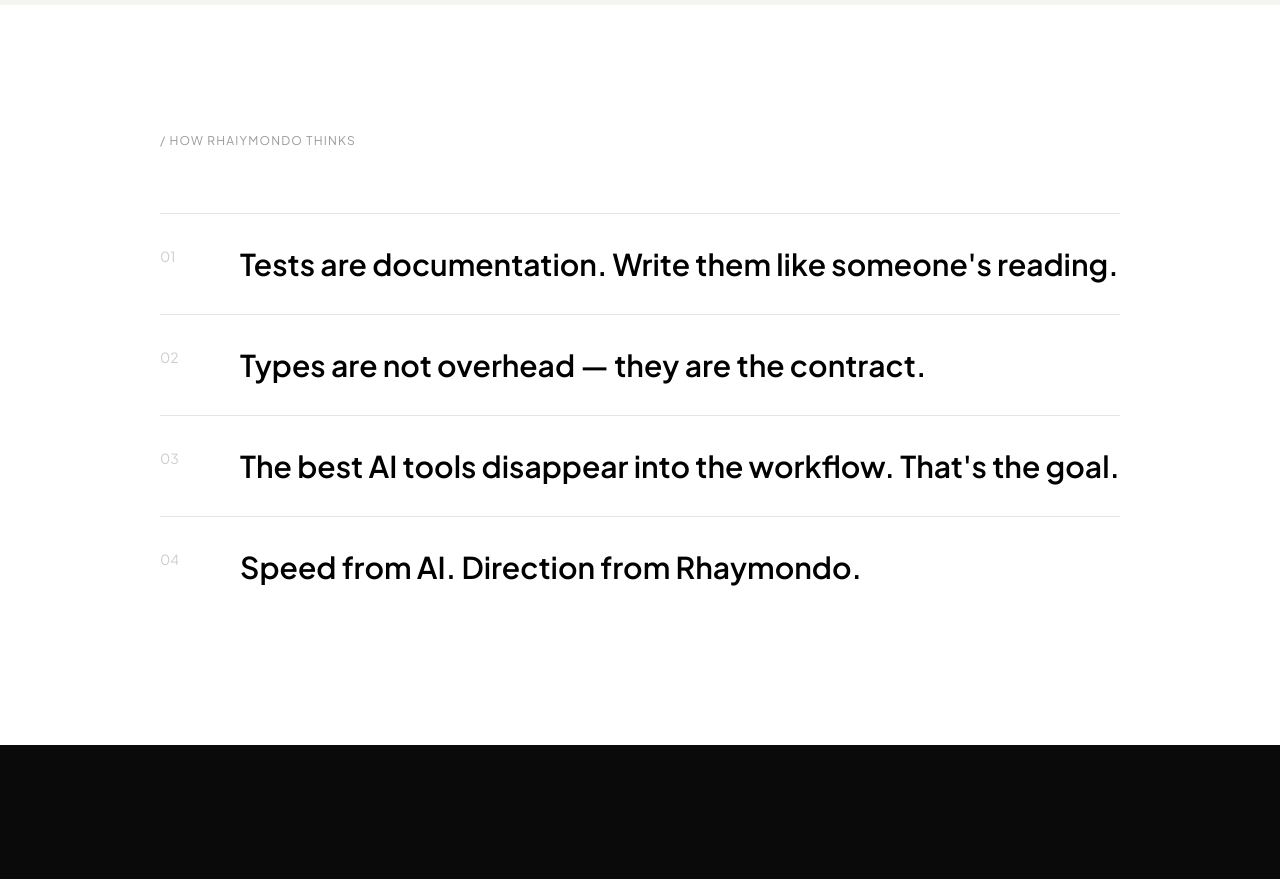
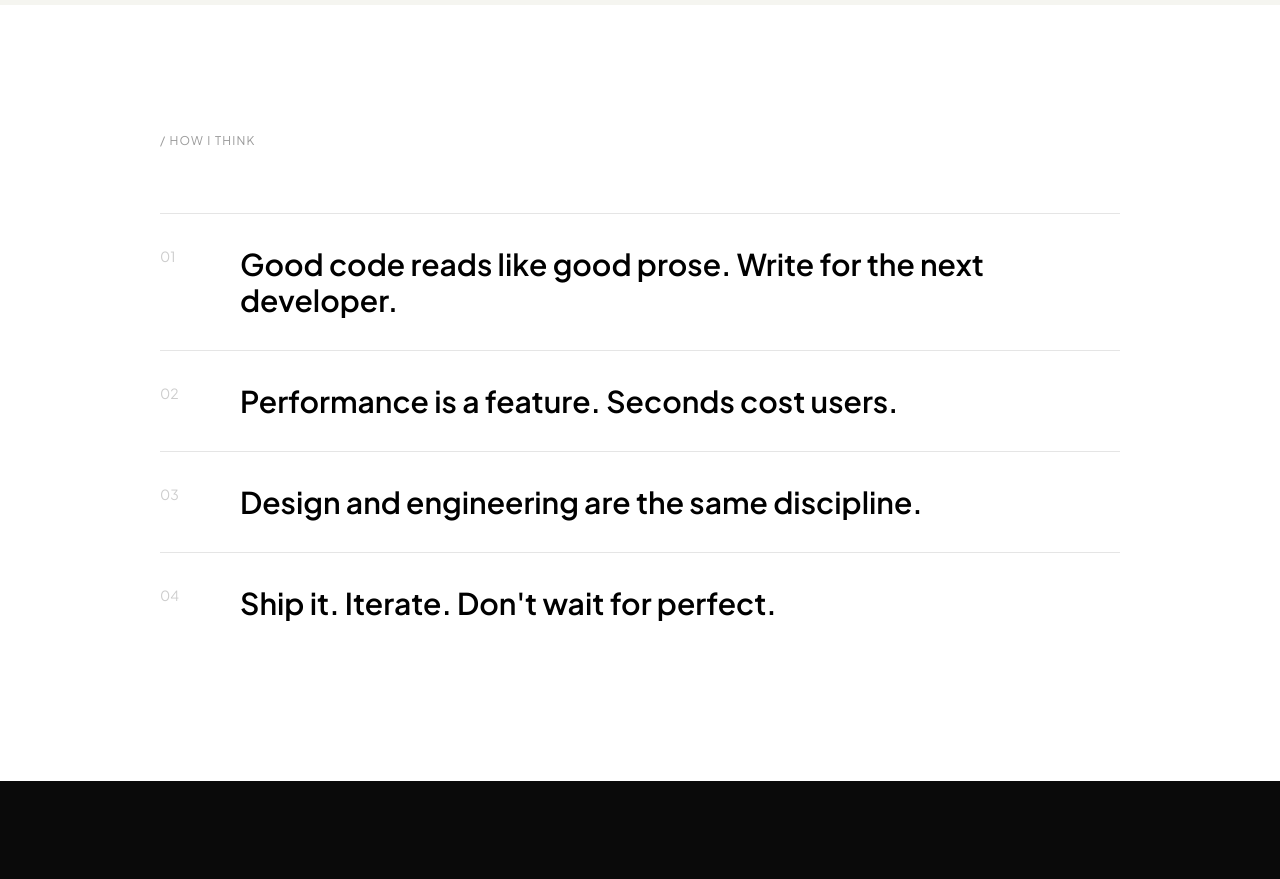
Before and after one commit to rhaiymondo/rhaiymondo, a Next.js app: page /home in a window 1280 px wide. Shown: the part 4580-5459 px from the top of the page. Built offline with nearby package versions, Linux system fonts and the light colour scheme.

Commit message:
feat: approach — 4 human developer conviction statements

```diff
--- a/components/sections/Approach.tsx
+++ b/components/sections/Approach.tsx
@@ -1,42 +1,20 @@
 const statements = [
-  {
-    num: "01",
-    text: "Tests are documentation. Write them like someone's reading.",
-  },
-  {
-    num: "02",
-    text: "Types are not overhead — they are the contract.",
-  },
-  {
-    num: "03",
-    text: "The best AI tools disappear into the workflow. That's the goal.",
-  },
-  {
-    num: "04",
-    text: "Speed from AI. Direction from Rhaymondo.",
-  },
+  { num: "01", text: "Good code reads like good prose. Write for the next developer." },
+  { num: "02", text: "Performance is a feature. Seconds cost users." },
+  { num: "03", text: "Design and engineering are the same discipline." },
+  { num: "04", text: "Ship it. Iterate. Don't wait for perfect." },
 ];
 
 export default function Approach() {
   return (
     <section id="approach" className="bg-white py-32">
       <div className="max-w-5xl mx-auto px-8">
-        <p className="text-xs tracking-widest uppercase text-black/40 mb-16">
-          / How Rhaiymondo thinks
-        </p>
-
+        <p className="text-xs tracking-widest uppercase text-black/40 mb-16">/ How I think</p>
         <div>
           {statements.map(({ num, text }) => (
-            <div
-              key={num}
-              className="flex items-start gap-8 border-t border-black/10 py-8"
-            >
-              <span className="text-sm font-normal text-black/20 min-w-[3rem]">
-                {num}
-              </span>
-              <p className="text-2xl md:text-3xl font-semibold text-black flex-1">
-                {text}
-              </p>
+            <div key={num} className="flex items-start gap-8 border-t border-black/10 py-8">
+              <span className="text-sm font-normal text-black/20 min-w-[3rem]">{num}</span>
+              <p className="text-2xl md:text-3xl font-semibold text-black flex-1">{text}</p>
             </div>
           ))}
         </div>
```
